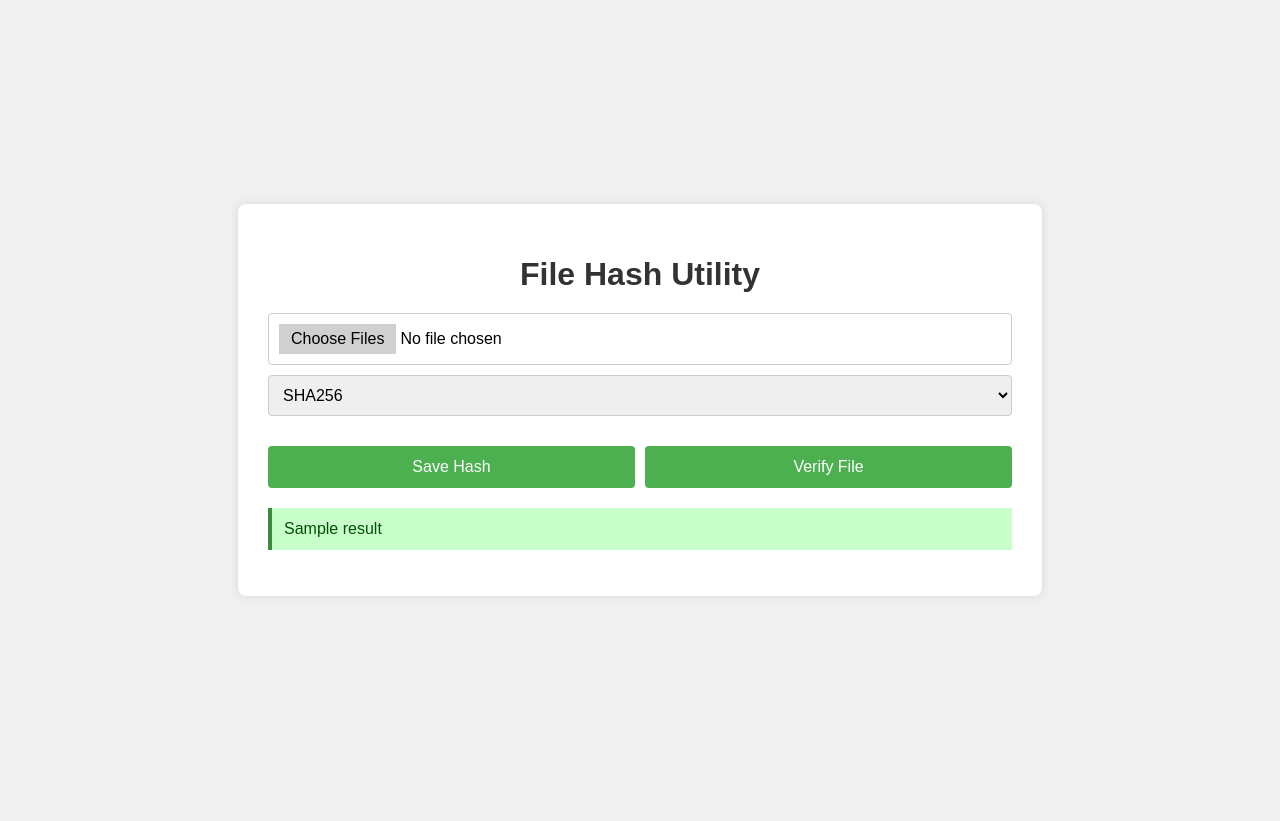
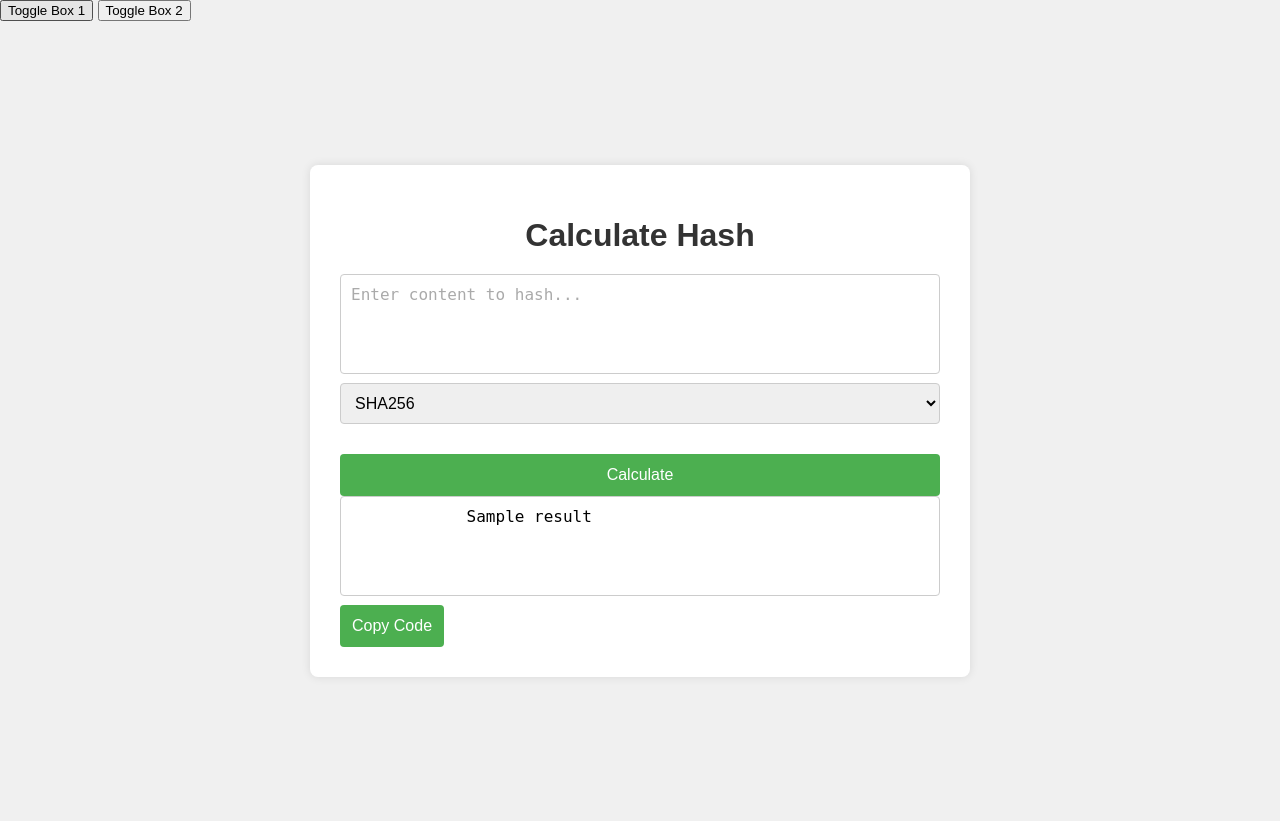
Before and after one commit to Haateeem/File-Hash-Utility, a Flask app: template templates/index.html in a window 1280 px wide. Before the commit the page ends 596 px from the top, so only its background shows below. Run offline with Flask 3, Linux system fonts and the light colour scheme; the template is opened without the code that fills it: most values are stand-ins (such as "Sample title", 1, 10 or a date in 2020).

Commit message:
updates, calculate hash functionality added, NOT completed

```diff
--- a/app.py
+++ b/app.py
@@ -1,9 +1,10 @@
 #flask app to run project on web browser
 #execute python3 app.py in terminal, copy the
 
-from flask import Flask, render_template, request, redirect, url_for
+from flask import Flask, render_template, request, redirect, url_for, jsonify
 import os
 import logging
+import hashlib
 from hash_utils import store_hash, verify_file
 
 app = Flask(__name__)
@@ -39,5 +40,18 @@ def process():
 
     return render_template('index.html', result=result)
 
+@app.route('/calculate', methods=['POST'])
+def calculate():
+    input_text = request.form['input']
+    algorithm = request.form['algorithm']
+
+    # Calculate hash
+    hash_func = hashlib.new(algorithm)
+    hash_func.update(input_text.encode('utf-8'))
+    hash_result = hash_func.hexdigest()
+
+    return render_template('index.html', result=hash_result)
+
+
 if __name__ == '__main__':
     app.run(host='0.0.0.0', debug=True)
--- a/static/style2.css
+++ b/static/style2.css
@@ -16,11 +16,16 @@ body {
 }
 
 .box {
-    width: 60%;
+    width: 100%;
+    max-width: 600px; /* Adjust max-width as needed */
     background-color: #fff;
     padding: 30px;
     box-shadow: 0 0 10px rgba(0, 0, 0, 0.1);
     border-radius: 8px;
+}
+
+.hidden {
+    display: none;
 }
 
 h1 {
@@ -35,7 +40,7 @@ form {
 
 input[type="file"], select {
     box-sizing: border-box;
-    width: 100%; /* Adjust for padding and border */
+    width: 100%;
     padding: 10px;
     font-size: 16px;
     border: 1px solid #ccc;
@@ -44,11 +49,11 @@ input[type="file"], select {
 }
 
 input[type="file"] {
-    cursor: pointer; /* Improve cursor style for file input */
+    cursor: pointer;
 }
 
 input[type="file"]::file-selector-button {
-    padding: 6px 12px; /* Adjust file input button padding */
+    padding: 8px 16px;
     transition: box-shadow 0.1s ease;
     border: none;
     outline: none;
@@ -56,13 +61,27 @@ input[type="file"]::file-selector-button {
 }
 
 input[type="file"]::file-selector-button:hover {
-    outline: none;
-    border: none;
-    box-shadow: 0px 0px 5px rgb(167, 167, 167);
-    cursor: pointer;
+    box-shadow: 0px 0px 5px rgba(0, 0, 0, 0.3);
 }
 
 input[type="text"]::placeholder {
+    color: #aaa;
+}
+
+#box-2 textarea {
+    box-sizing: border-box;
+    width: 100%;
+    height: 100px; /* Adjust height as needed */
+    padding: 10px;
+    font-size: 16px;
+    border: 1px solid #ccc;
+    border-radius: 4px;
+    resize: none; /* Allow vertical resizing */
+    overflow-y: auto;
+    margin-bottom: 5px;
+}
+
+#box-2 textarea::placeholder {
     color: #aaa;
 }
 
@@ -70,10 +89,10 @@ input[type="text"]::placeholder {
     display: flex;
     justify-content: space-between;
     margin-top: 20px;
-    gap: 10px;
+    gap: 5px;
 }
 
-button[type="submit"] {
+button[type="submit"], button[type="button"] {
     flex: 1;
     background-color: #4CAF50;
     color: white;
@@ -85,7 +104,7 @@ button[type="submit"] {
     transition: background-color 0.3s ease;
 }
 
-button[type="submit"]:hover {
+button[type="submit"]:hover, button[type="button"]:hover {
     background-color: #45a049;
 }
 
@@ -93,12 +112,19 @@ p {
     margin-top: 20px;
     padding: 12px;
     border-left: 4px solid #3a8d3c;
-    background-color: #c9ffca; /* Light red background */
+    background-color: #c9ffca; /* Light green background */
     color: #004f04;
 }
 
 p.error {
-    border-left-color: #ac0011; /* Use Bootstrap's error color for consistency */
+    border-left-color: #ac0011; /* Dark red border for errors */
     background-color: #f8d7da; /* Light red background */
     color: #721c24; /* Dark red text */
 }
+
+/* Media query for smaller screens */
+@media screen and (max-width: 600px) {
+    .box {
+        padding: 20px;
+    }
+}
--- a/templates/index.html
+++ b/templates/index.html
@@ -1,14 +1,22 @@
 <!DOCTYPE html>
 <html lang="en">
+
 <head>
     <meta charset="UTF-8">
     <meta name="viewport" content="width=device-width, initial-scale=1.0">
     <title>File Hash Utility</title>
     <link rel="stylesheet" href="{{ url_for('static', filename='style2.css') }}">
 </head>
+
 <body>
+
+    <div class="buttons-outside">
+        <button onclick="toggleBox('box')">Toggle Box 1</button>
+        <button onclick="toggleBox('box-2')">Toggle Box 2</button>
+    </div>
+
     <div class="container">
-        <div class="box">
+        <div class="box hidden" id="box">
             <h1>File Hash Utility</h1>
             <form action="{{ url_for('process') }}" method="post" enctype="multipart/form-data">
                 <input type="file" id="file" name="file" multiple required>
@@ -26,9 +34,77 @@
             </form>
 
             {% if result %}
-            <p class="{% if 'Error' in result or 'compromised' in result or 'No' in result %}error{% endif %}">{{ result }}</p>
+            <p class="{% if 'Error' in result or 'compromised' in result or 'No' in result %}error{% endif %}">{{ result
+                }}</p>
             {% endif %}
         </div>
+
+        <div class="box" id="box-2">
+            <h1>Calculate Hash</h1>
+            <form action="{{ url_for('calculate') }}" method="post" enctype="multipart/form-data">
+                <textarea name="input" id="input" placeholder="Enter content to hash..."></textarea>
+
+                <select id="algorithm" name="algorithm">
+                    <option value="sha256" selected>SHA256</option>
+                    <option value="md5">MD5</option>
+                    <option value="sha1">SHA1</option>
+                </select>
+
+                <div class="buttons">
+                    <button type="submit">Calculate</button>
+                </div>
+            </form>
+
+
+            <textarea class="" id="result">
+            {{result}}
+            </textarea>
+
+            <button type="button" onclick="copyToClipboard()" id="copyButton">Copy Code</button>
+        </div>
+
     </div>
+
+    <script>
+        function toggleBox(targetId) {
+            var targetElement = document.getElementById(targetId);
+            var allBoxes = document.querySelectorAll('.box');
+
+            allBoxes.forEach(function (box) {
+                if (box === targetElement) {
+                    box.classList.remove('hidden');
+                } else {
+                    box.classList.add('hidden');
+                }
+            });
+        }
+
+        function copyToClipboard() {
+
+            var textToCopy = document.getElementById('result');
+            textToCopy = textToCopy.innerHTML
+
+            // Create a temporary textarea element
+            var textarea = document.createElement('textarea');
+            textarea.value = textToCopy;
+            document.body.appendChild(textarea);
+
+            // Select the text in the textarea
+            textarea.select();
+            textarea.setSelectionRange(0, textarea.value.length);
+
+            // Copy the selected text to the clipboard
+            document.execCommand('copy');
+
+            // Clean up - remove the textarea
+            document.body.removeChild(textarea)
+
+            // Change button text to "Copied!"
+            var copyButton = document.getElementById('copyButton');
+            copyButton.innerText = 'Copied!';
+        }
+    </script>
+
 </body>
+
 </html>
--- a/testingFiles/hellos.txt
+++ b/testingFiles/hellos.txt
@@ -1 +1,2 @@
-changed!s
+
+                 sha256: aaa9402664f1a41f40ebbc52c9993eb66aeb366602958fdfaa283b71e64db123
```
Also changed, not shown: 1 other file.
